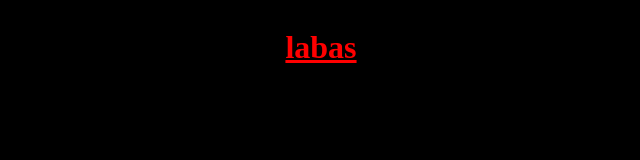
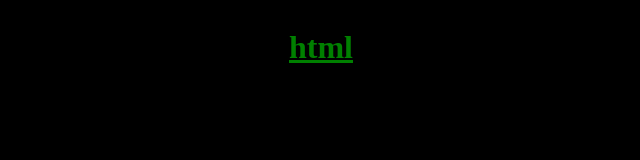
Before and after one commit to dstguy/demo, a website: page index.html in a window 1280 px wide. Shown: the whole page, without its empty margins (319-959 px from the left). Drawn offline with Linux system fonts and the light colour scheme.

Commit message:
initial commit

```diff
--- a/red.css
+++ b/green.css
@@ -2,7 +2,7 @@
     display: flex;
     justify-content: center;
     align-items: center;
-    color: red;
+    color: green;
 }
 body{
     background-color: black;
--- a/index.html
+++ b/index.html
@@ -2,13 +2,13 @@
 <html lang="en">
 <head>
     <title>mano</title>
-    <link rel="stylesheet" href="red.css">
+    <link rel="stylesheet" href="green.css">
     <meta charset="UTF-8">
     <meta http-equiv="X-UA-Compatible" content="IE=edge">
     <meta name="viewport" content="width=device-width, initial-scale=1.0">
     <title>Document</title>
 </head>
 <body>
-    <div class="one"> <a class="one" href="https://www.w3schools.com/html/html_attributes.asp"><H1>labas</H1></a> </div>
+    <div class="one"> <a class="one" href="https://www.w3schools.com/html/html_attributes.asp"><H1>html</H1></a> </div>
 </body>
 </html>
```
